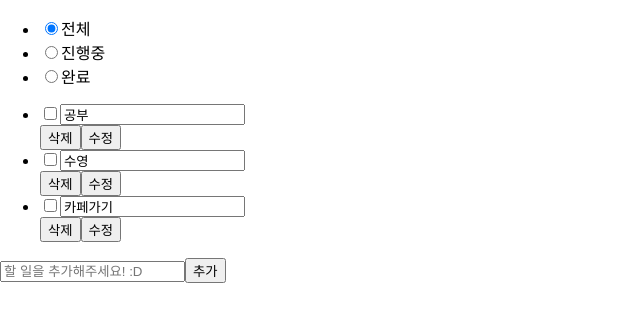
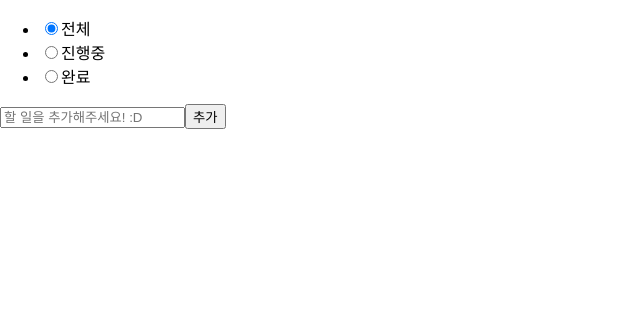
Before and after one commit to younu-Yun/react_todo, a React (Create React App) app: page / in a window 1280 px wide. Shown: the top 322 px of the page, without its empty margins (0-640 px from the left). Built offline with nearby package versions, Linux system fonts and the light colour scheme; the HTML template or start-up script is replaced by a standard one.

Commit message:
Feat: todos localStorage에 저장

```diff
--- a/src/components/TodoList.jsx/TodoList.jsx
+++ b/src/components/TodoList.jsx/TodoList.jsx
@@ -1,21 +1,21 @@
-import React, { useState } from 'react';
+import React, { useEffect, useState } from 'react';
 import AddTodo from '../AddTodo/AddTodo';
 import Todo from '../Todo/Todo';
 
 export default function TodoList({ selectedFilter }) {
-  const [todos, setTodos] = useState(dafaultTodos);
+  const [todos, setTodos] = useState(() => readTodosFromLocalStorage());
 
-  //투두 추가
+  //todos 추가
   const addTodo = (addedTodo) => setTodos([...todos, addedTodo]);
-  //투두 삭제
+  //todos 삭제
   const deleteTodo = (deletedTodo) =>
     setTodos(todos.filter((todo) => todo.id !== deletedTodo.id));
-  //투두 상태변경
+  //todos 상태변경
   const updateTodo = (updatedTodo) =>
     setTodos(
       todos.map((todo) => (todo.id === updatedTodo.id ? updatedTodo : todo))
     );
-  //투두 수정
+  //todos 수정
   const changeTodo = (changedTodo) => {
     console.log(changedTodo);
     setTodos(
@@ -23,7 +23,13 @@
     );
   };
 
+  //filter된 todos
   const selectedTodos = getFilteredTodos(todos, selectedFilter);
+
+  //todo가 변경될때마다
+  useEffect(() => {
+    localStorage.setItem('todos', JSON.stringify(todos));
+  }, [todos]);
 
   return (
     <div className="todoBox">
@@ -46,15 +52,16 @@
   );
 }
 
-const dafaultTodos = [
-  { id: '001', title: '공부', status: '진행중' },
-  { id: '002', title: '수영', status: '진행중' },
-  { id: '003', title: '카페가기', status: '진행중' },
-];
-
 function getFilteredTodos(todos, selectedFilter) {
   if (selectedFilter === '전체') {
     return todos;
   }
   return todos.filter((todo) => todo.status === selectedFilter);
 }
+
+function readTodosFromLocalStorage() {
+  console.log('chek');
+  const todos = localStorage.getItem('todos');
+  //todos가 localStorage에 있으면 불러오고, 아니면 빈배열 return
+  return todos ? JSON.parse(todos) : [];
+}
```
